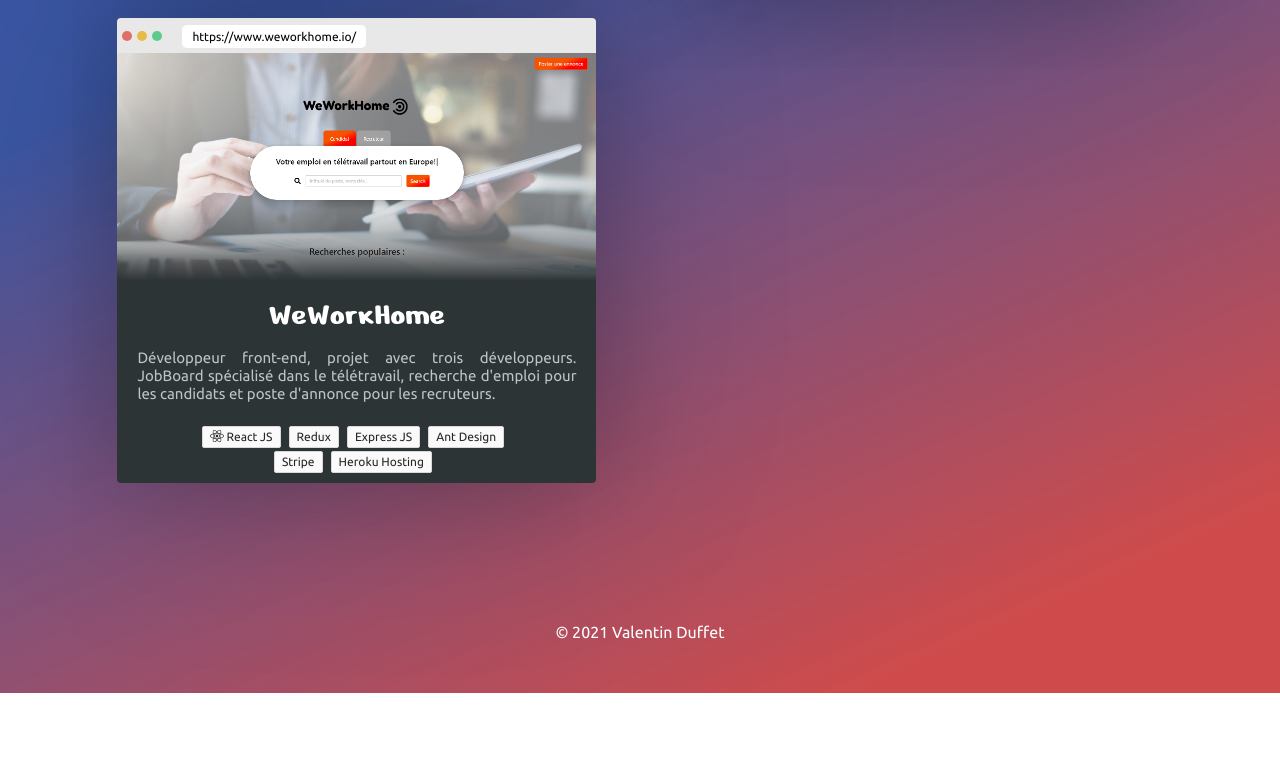
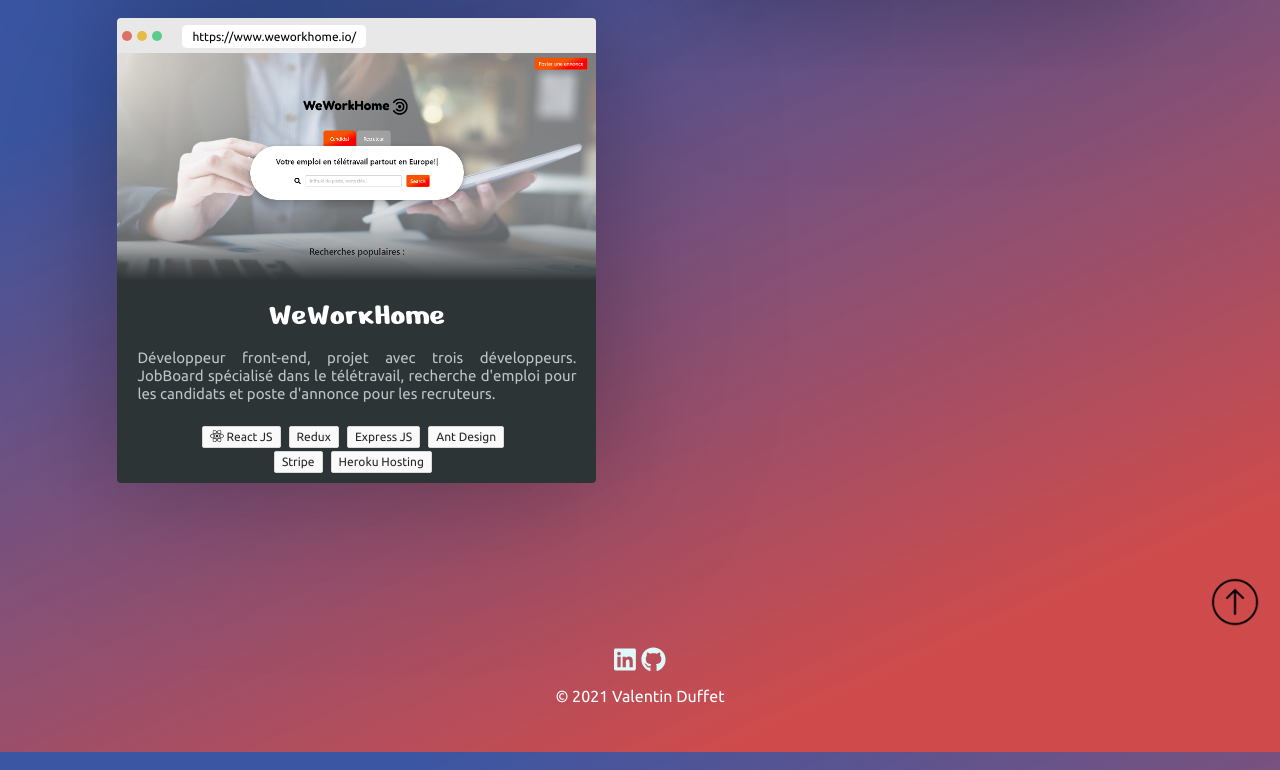
Before and after one commit to ValentinDft/valentinduffet.fr, a React (Create React App) app in the folder reactapp/: page / in a window 1280 px wide. Shown: the part 3879-4649 px from the top of the page. Before the commit the page ends 4572 px from the top, so only its background shows below. Built offline with nearby package versions, Linux system fonts and the light colour scheme.

Commit message:
Ajout du scroll up dans le footer

```diff
--- a/reactapp/src/components/Footer.js
+++ b/reactapp/src/components/Footer.js
@@ -4,6 +4,7 @@ import '../App.css';
 import { FontAwesomeIcon } from '@fortawesome/react-fontawesome'
 import { faGithub } from '@fortawesome/free-brands-svg-icons'
 import { faLinkedin } from '@fortawesome/free-brands-svg-icons'
+import up from '../up.png'
 
 import AOS from "aos";
 import "aos/dist/aos.css";
@@ -12,7 +13,15 @@ import "aos/dist/aos.css";
 
 function Footer() {
     return (
-        <div style={{marginTop: "5%"}}>
+        <div style={{marginTop: "3%"}}>
+            <Row>
+                <Col span={24} style={{display: "flex", justifyContent: "flex-end", padding: "20px"}}>
+                    <div data-aos="fade-up" data-aos-delay="1800" data-aos-delay="500">
+                        <img src={up} style={{height: "50px", width: "50px", cursor: "pointer"}} onClick={() => window.scrollTo({ top: 0, behavior: 'smooth' })}></img>
+                    </div>
+
+                </Col>
+            </Row>
             <Row>
                 <Col span={24} style={{display: "flex", justifyContent: "center"}}>
                     <div data-aos="fade-down" data-aos-delay="1500" data-aos-delay="400">
@@ -24,12 +33,15 @@ function Footer() {
                         <a href="https://github.com/ValentinDft" target="_blank"><FontAwesomeIcon icon={faGithub} style={{fontSize: "25px", color: "#dff9fb"}}></FontAwesomeIcon></a>
                     </div>
                 </Col>
+
             </Row>
             <Row>
                 <Col span={24} style={{display: "flex", justifyContent: "center"}}>
-                    <h6 style={{color: "white", marginTop: "1%", marginBottom: "4%"}}>© 2021 Valentin Duffet</h6>
+                    <h6 style={{color: "white", marginTop: "1%", marginBottom: "5%"}}>© 2021 Valentin Duffet</h6>
                 </Col>
             </Row>
+
+
         </div>
     );
   }
--- a/reactapp/src/components/Portfolio.js
+++ b/reactapp/src/components/Portfolio.js
@@ -66,7 +66,7 @@ function Portfolio() {
                     </Row>
                 </Col>
 
-                <Col xs={24} md={11} lg={11} xl={11} className="card-portfolio" data-aos="zoom-in-down" data-aos-duration="1500" data-aos-delay="600">
+                <Col xs={24} md={11} lg={11} xl={11} className="card-portfolio" data-aos="zoom-in-down" data-aos-duration="1000" data-aos-delay="600">
                     <div className="header-card-portfolio">
                         <span className="btn-bullet" style={{backgroundColor:"#df7065"}}></span>
                         <span className="btn-bullet" style={{backgroundColor:"#e6bb46"}}></span>
@@ -105,7 +105,7 @@ function Portfolio() {
                     </Row>
                 </Col>
 
-                <Col xs={24} md={11} lg={11} xl={11} className="card-portfolio" data-aos="zoom-in-down" data-aos-duration="1500" data-aos-delay="900">
+                <Col xs={24} md={11} lg={11} xl={11} className="card-portfolio" data-aos="zoom-in-down" data-aos-duration="1000" data-aos-delay="900">
                     <div className="header-card-portfolio">
                         <span className="btn-bullet" style={{backgroundColor:"#df7065"}}></span>
                         <span className="btn-bullet" style={{backgroundColor:"#e6bb46"}}></span>
```
Also changed, not shown: reactapp/src/up.png (added).
